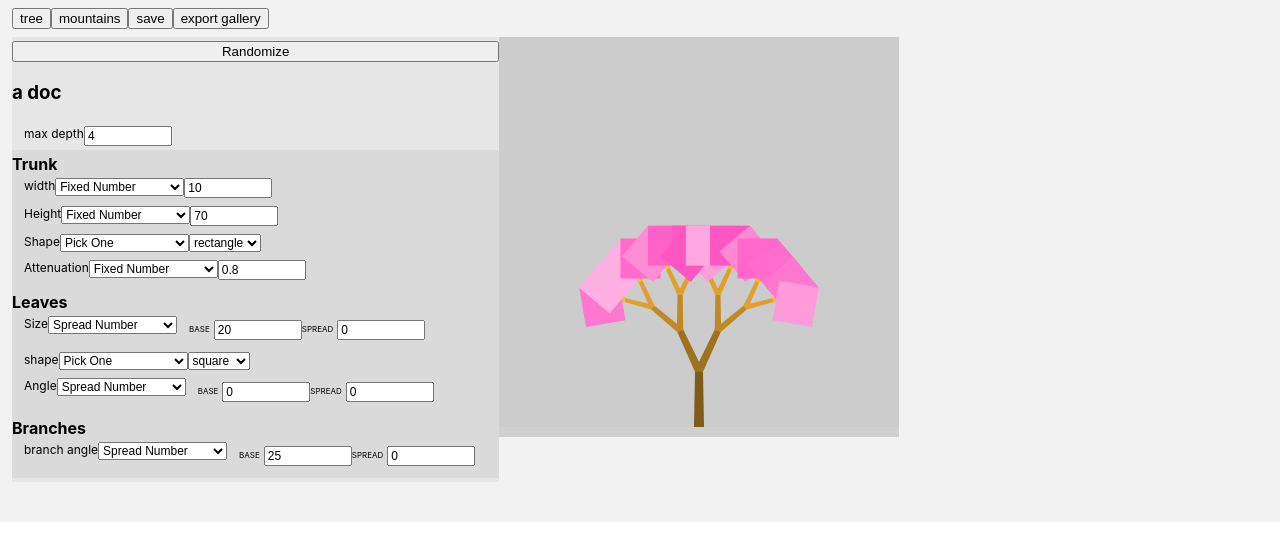
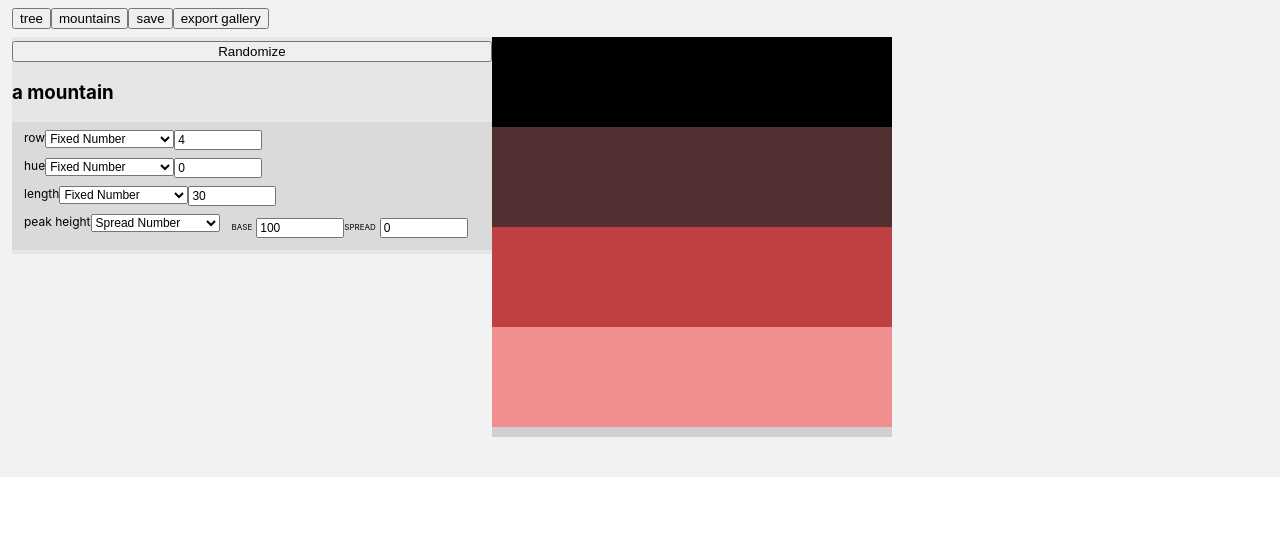
Before and after one commit to joshmarinacci/tree-gen-gen, a React (Create React App) app: page / in a window 1280 px wide. Shown: the top 560 px of the page. Built offline with nearby package versions, Linux system fonts and the light colour scheme.

Commit message:
implement mountain drawing fixes

```diff
--- a/src/App.js
+++ b/src/App.js
@@ -81,7 +81,29 @@ function setupTreeDoc() {
 function setupMountainDoc() {
   const doc = {
     algorithm: 'mountain',
-    title:'a mountain'
+    title:'a mountain',
+    main: {
+      rows: {
+        _type: GENERATOR_TYPES.fixed,
+        _title: 'row',
+        defaultValue: 4,
+      },
+      hue: {
+        _type: GENERATOR_TYPES.fixed,
+        _title:'hue',
+        defaultValue: 0.0,
+      },
+      length: {
+        _type: GENERATOR_TYPES.fixed,
+        _title:'length',
+        defaultValue: 30,
+      },
+      peakHeight: {
+        _type: GENERATOR_TYPES.spread,
+        _title:'peak height',
+        defaultValue: 100,
+      }
+    }
   }
   fixup(doc)
   mainDoc.trigger(doc)
@@ -256,7 +278,8 @@ const Gallery = ({gallery})=>{
   </ul>
 }
 
-setupTreeDoc()
+// setupTreeDoc()
+setupMountainDoc()
 
 
 const App = () => {
--- a/src/CanvasView.js
+++ b/src/CanvasView.js
@@ -1,6 +1,11 @@
 import React, {Component} from 'react'
 import {hsvToCanvas, randRange, randSpread, sfc32, toRad, xmur3} from './utils.js'
 import {PHASES} from './common.js'
+
+//converts h,s,l in the range 0-1 into proper css format
+function hsl(hue, s, l) {
+    return `hsl(${hue*360}deg,${s*100}%,${l*100}%)`
+}
 
 export class CanvasView extends Component {
     componentDidMount() {
@@ -41,6 +46,7 @@ export class CanvasView extends Component {
         }
         if(this.props.doc.algorithm === 'mountain') {
             console.log("doing the mountain")
+            this.drawMountain(this.props.doc)
         }
     }
 
@@ -143,4 +149,34 @@ export class CanvasView extends Component {
         ctx.restore()
     }
 
+    drawMountain(opts) {
+        const seed = xmur3(opts.seed)
+        opts.random = sfc32(seed(), seed(), seed(), seed())
+        const w = this.canvas.width
+        const h = this.canvas.height
+        this.ctx.save()
+        this.ctx.translate(w / 2, h - 10)
+        this.ctx.scale(1, -1)
+        const rows = opts.main.rows.gen.generate(opts.random)
+        let hue = opts.main.hue.gen.generate(opts.random)
+        const ctx = this.ctx
+        let rowsize = h/rows
+        for(let i=0; i< rows; i++) {
+            const length = opts.main.length.gen.generate(opts.random)
+            let step = w/length
+            let rowStep = 1.0/rows*i
+            ctx.fillStyle = hsl(hue,rowStep,rowStep)
+            ctx.beginPath()
+            const y = h-(i+1)*rowsize
+            ctx.moveTo(-w/2,y)
+            for(let j=0; j<length; j++) {
+                let peakHeight = opts.main.peakHeight.gen.generate(opts.random)
+                ctx.lineTo(j*step-w/2,y+peakHeight)
+            }
+            ctx.lineTo(w/2,y+rowsize)
+            ctx.lineTo(w/2,y)
+            ctx.fill()
+        }
+        this.ctx.restore()
+    }
 }
--- a/src/utils.js
+++ b/src/utils.js
@@ -1,4 +1,5 @@
 export function xmur3(str) {
+    if(!str) str = 'noseed'
     for(var i = 0, h = 1779033703 ^ str.length; i < str.length; i++) {
         h = Math.imul(h ^ str.charCodeAt(i), 3432918353);
         h = h << 13 | h >>> 19;
```
